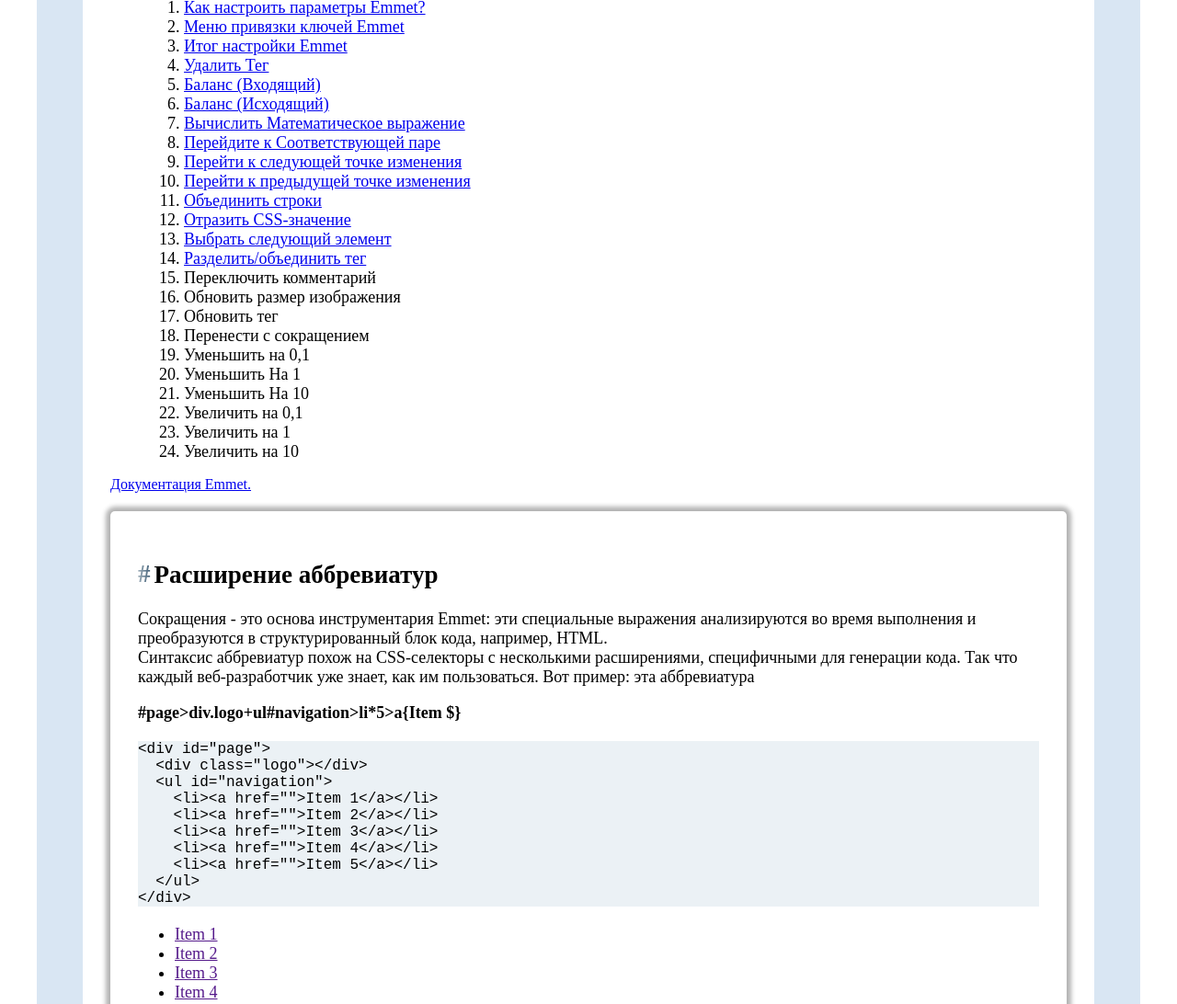
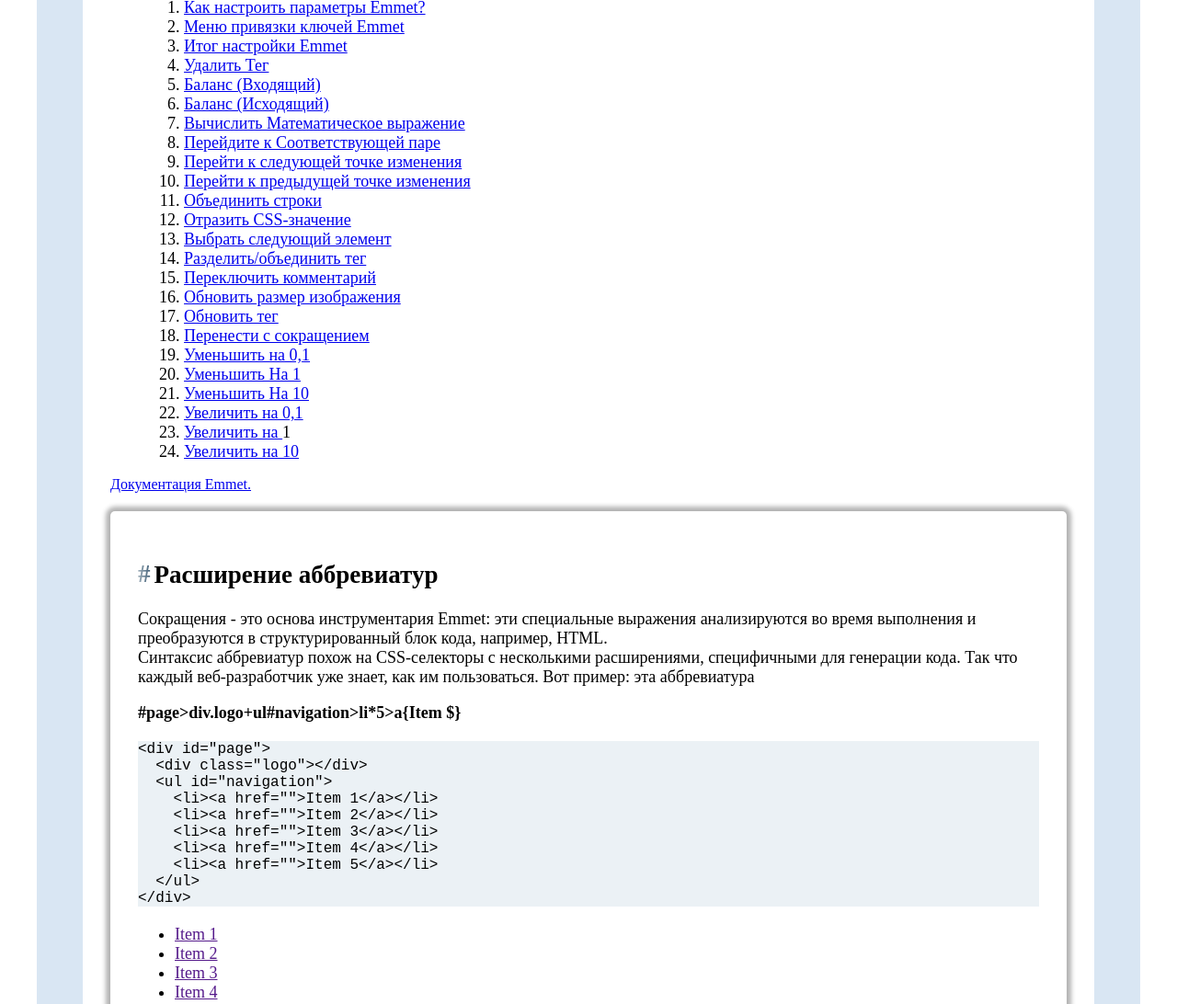
Before and after one commit to Viktor3691/Emmet-commands-and-keyboard-shortcuts.io, a plain HTML site: page index.html in a window 1280 px wide. Shown: the part 812-1904 px from the top of the page at 92% size. Drawn offline with Linux system fonts and the light colour scheme.

Commit message:
021125_6

```diff
--- a/index.html
+++ b/index.html
@@ -82,16 +82,16 @@
                     <li><a href="#Content312">Отразить CSS-значение</a></li>
                     <li><a href="#Content313">Выбрать следующий элемент</a></li>
                     <li><a href="#Content314">Разделить/объединить тег</a></li>
-                    <li><a href="#Content315"></a>Переключить комментарий</li>
-                    <li><a href="#Content316"></a>Обновить размер изображения</li>
-                    <li><a href="#Content317"></a>Обновить тег</li>
-                    <li><a href="#Content318"></a>Перенести с сокращением</li>
-                    <li><a href="#Content319"></a>Уменьшить на 0,1</li>
-                    <li><a href="#Content3110"></a>Уменьшить На 1</li>
-                    <li><a href="#Content3111"></a>Уменьшить На 10</li>
-                    <li><a href="#Content3112"></a>Увеличить на 0,1</li>
-                    <li><a href="#Content3113"></a>Увеличить на 1</li>
-                    <li><a href="#Content3114"></a>Увеличить на 10</li>
+                    <li><a href="#Content315">Переключить комментарий</a></li>
+                    <li><a href="#Content316">Обновить размер изображения</a></li>
+                    <li><a href="#Content317">Обновить тег</a></li>
+                    <li><a href="#Content318">Перенести с сокращением</a></li>
+                    <li><a href="#Content319">Уменьшить на 0,1</a></li>
+                    <li><a href="#Content320">Уменьшить На 1</a></li>
+                    <li><a href="#Content321">Уменьшить На 10</a></li>
+                    <li><a href="#Content322">Увеличить на 0,1</a></li>
+                    <li><a href="#Content323">Увеличить на </a>1</li>
+                    <li><a href="#Content324">Увеличить на 10</a></li>
 
 
                 </ol>
```
